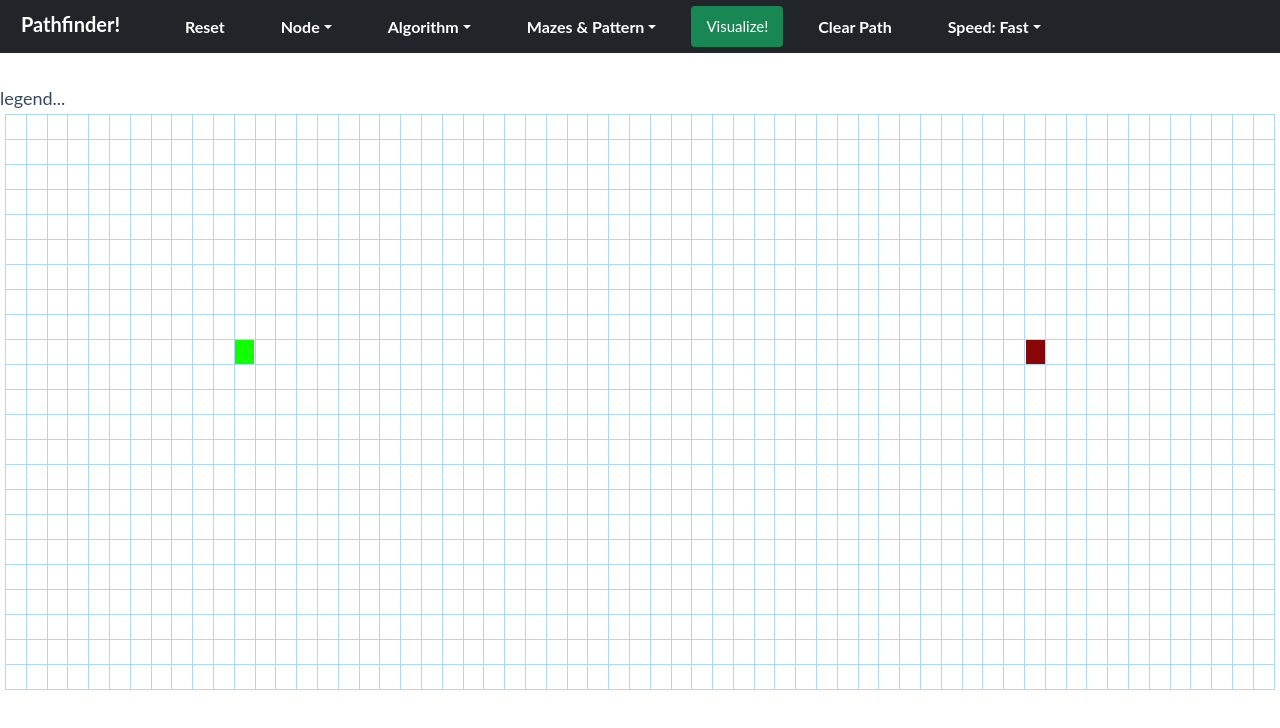
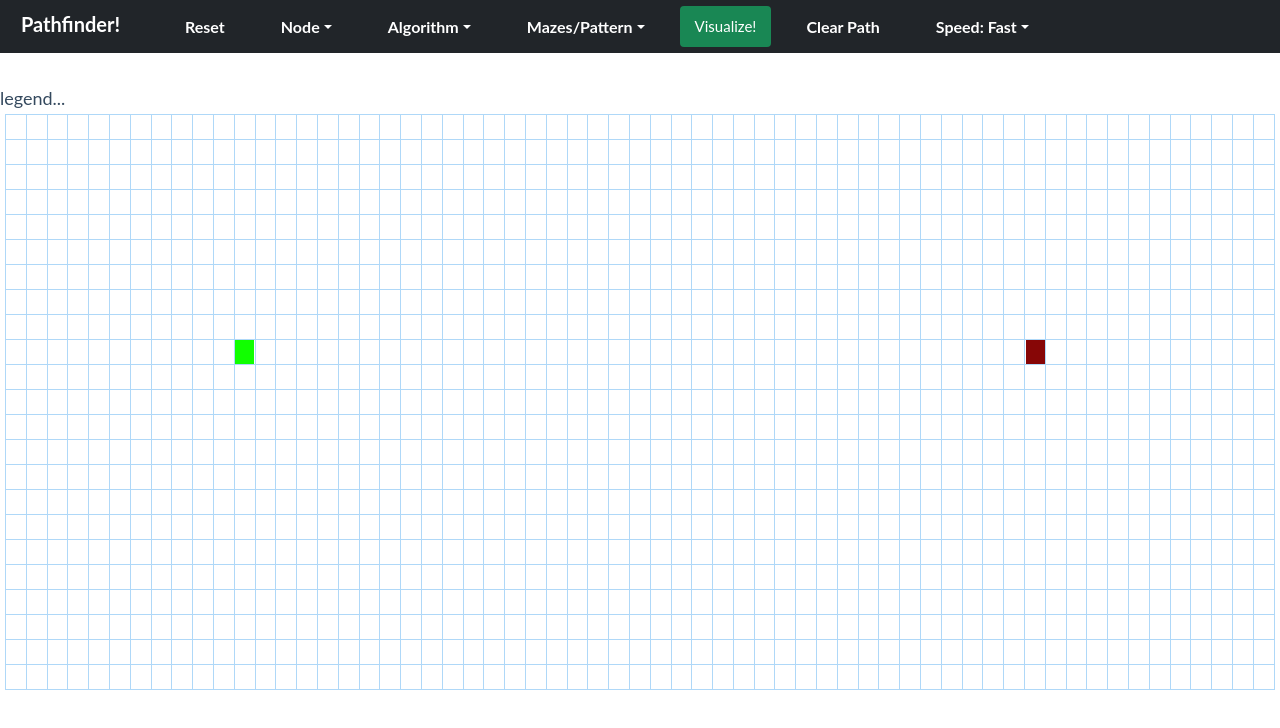
Before and after one commit to NamanMishra7/Pathfinder, a React (Create React App) app: page / in a window 1280 px wide. Shown: the top 728 px of the page. Built offline with nearby package versions, Linux system fonts and the light colour scheme.

Commit message:
commit 28/07/22

```diff
--- a/src/algorithms/dijkstra.js
+++ b/src/algorithms/dijkstra.js
@@ -77,10 +77,6 @@ function dijkstra(table, maxRow, maxCol, start_i, start_j, end_i, end_j, sp) {
         genPath(table, parent, parent[end_i][end_j][0], parent[end_i][end_j][1]);
 }
 
-function sleep(ms) {
-    return new Promise(resolve => setTimeout(resolve, ms));
-}
-
 function getWeight(node_type) {
     switch (node_type) {
         case 'wall':
--- a/src/components/Navbar.js
+++ b/src/components/Navbar.js
@@ -32,7 +32,7 @@ class Navbar extends React.Component {
                     </li>
                     <li id="maze-select-dropdown" className="nav-item dropdown">
                     <a className="nav-link dropdown-toggle" href="#" id="navbarDropdownMenuLink-maze" data-toggle="dropdown" aria-haspopup="true" aria-expanded="false">
-                            Mazes & Pattern
+                            Mazes/Pattern
                         </a>
                         <div className="dropdown-menu" aria-labelledby="navbarDropdownMenuLink-maze">
                             <a className="dropdown-item" onClick={() => this.props.handleMazeSelect('RecursiveDivision')} href="#">Recursive Division</a>
```
